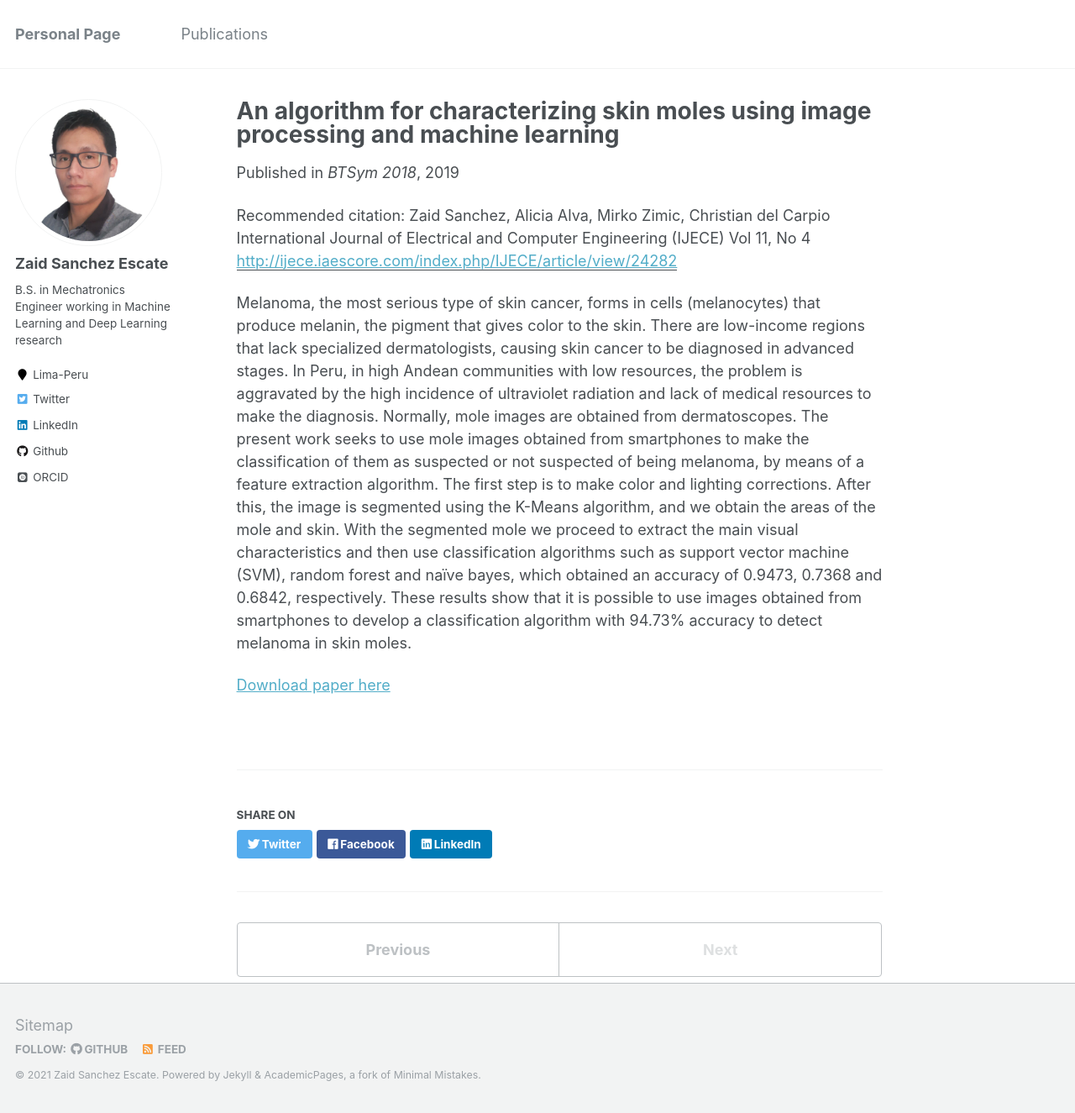
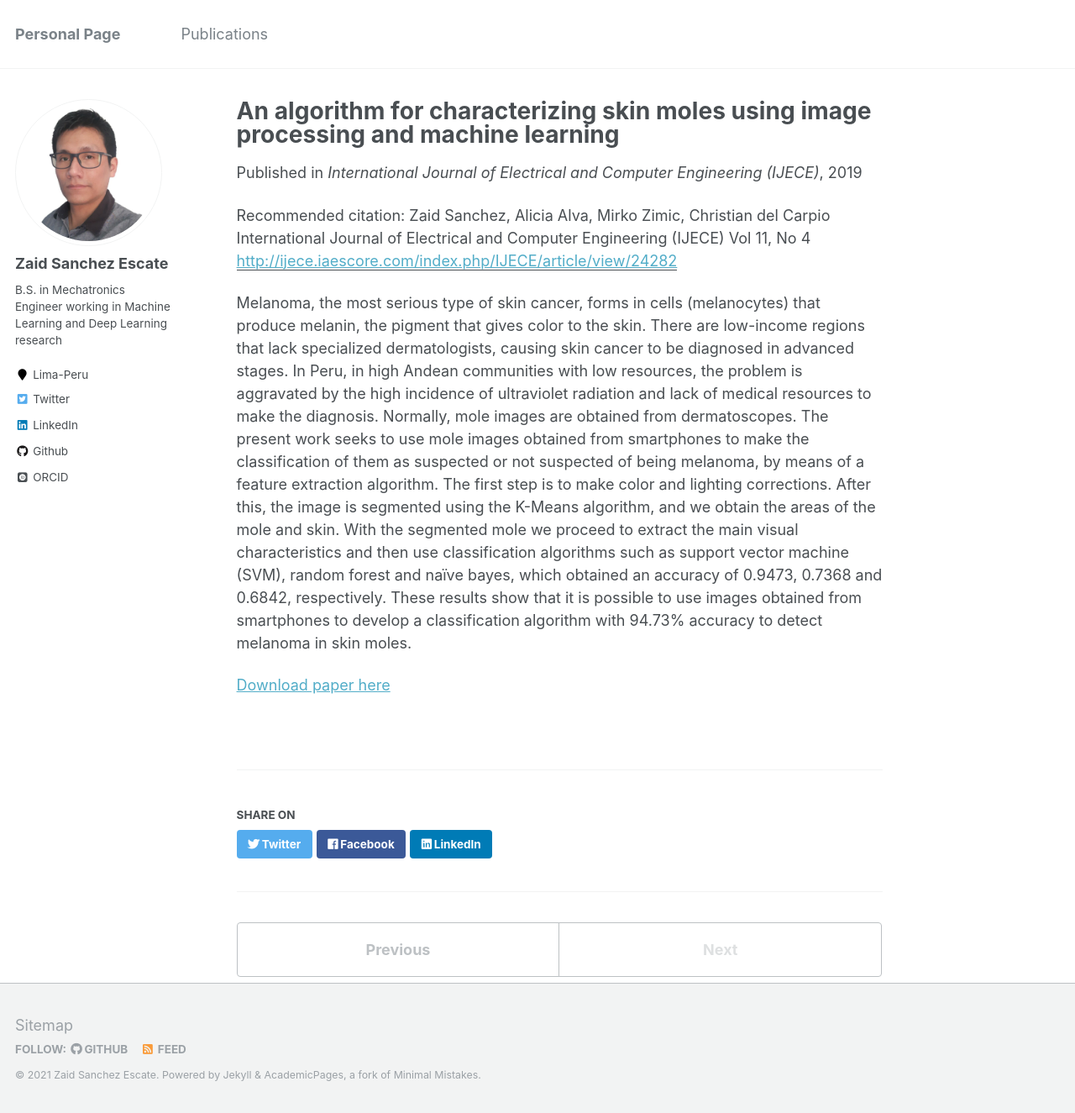
Before and after one commit to zaise/zaise.github.io, a Jekyll site: the page built from _publications/2021-08-15-Melanoma.md, in a window 1280 px wide and 1325 px high. Shown: the whole window at 84% size. Built offline with Jekyll 4.4.1, drawn with Linux system fonts in a browser that asks for light colours; some web fonts are replaced.

Commit message:
2104270017

```diff
--- a/_publications/2021-08-15-Melanoma.md
+++ b/_publications/2021-08-15-Melanoma.md
@@ -4,7 +4,7 @@ collection: publications
 permalink: /publication/2021-08-15-Melanoma
 excerpt: 'Melanoma, the most serious type of skin cancer, forms in cells (melanocytes) that produce melanin, the pigment that gives color to the skin. There are low-income regions that lack specialized dermatologists, causing skin cancer to be diagnosed in advanced stages. In Peru, in high Andean communities with low resources, the problem is aggravated by the high incidence of ultraviolet radiation and lack of medical resources to make the diagnosis. Normally, mole images are obtained from dermatoscopes. The present work seeks to use mole images obtained from smartphones to make the classification of them as suspected or not suspected of being melanoma, by means of a feature extraction algorithm. The first step is to make color and lighting corrections. After this, the image is segmented using the K-Means algorithm, and we obtain the areas of the mole and skin. With the segmented mole we proceed to extract the main visual characteristics and then use classification algorithms such as support vector machine (SVM), random forest and naïve bayes, which obtained an accuracy of 0.9473, 0.7368 and 0.6842, respectively. These results show that it is possible to use images obtained from smartphones to develop a classification algorithm with 94.73% accuracy to detect melanoma in skin moles.'
 date: 2019-05-29
-venue: 'BTSym 2018'
+venue: 'International Journal of Electrical and Computer Engineering (IJECE)'
 paperurl: 'http://ijece.iaescore.com/index.php/IJECE/article/view/24282'
 citation: 'Zaid Sanchez, Alicia Alva, Mirko Zimic, Christian del Carpio International Journal of Electrical and Computer Engineering (IJECE) Vol 11, No 4 '
 ---
```
